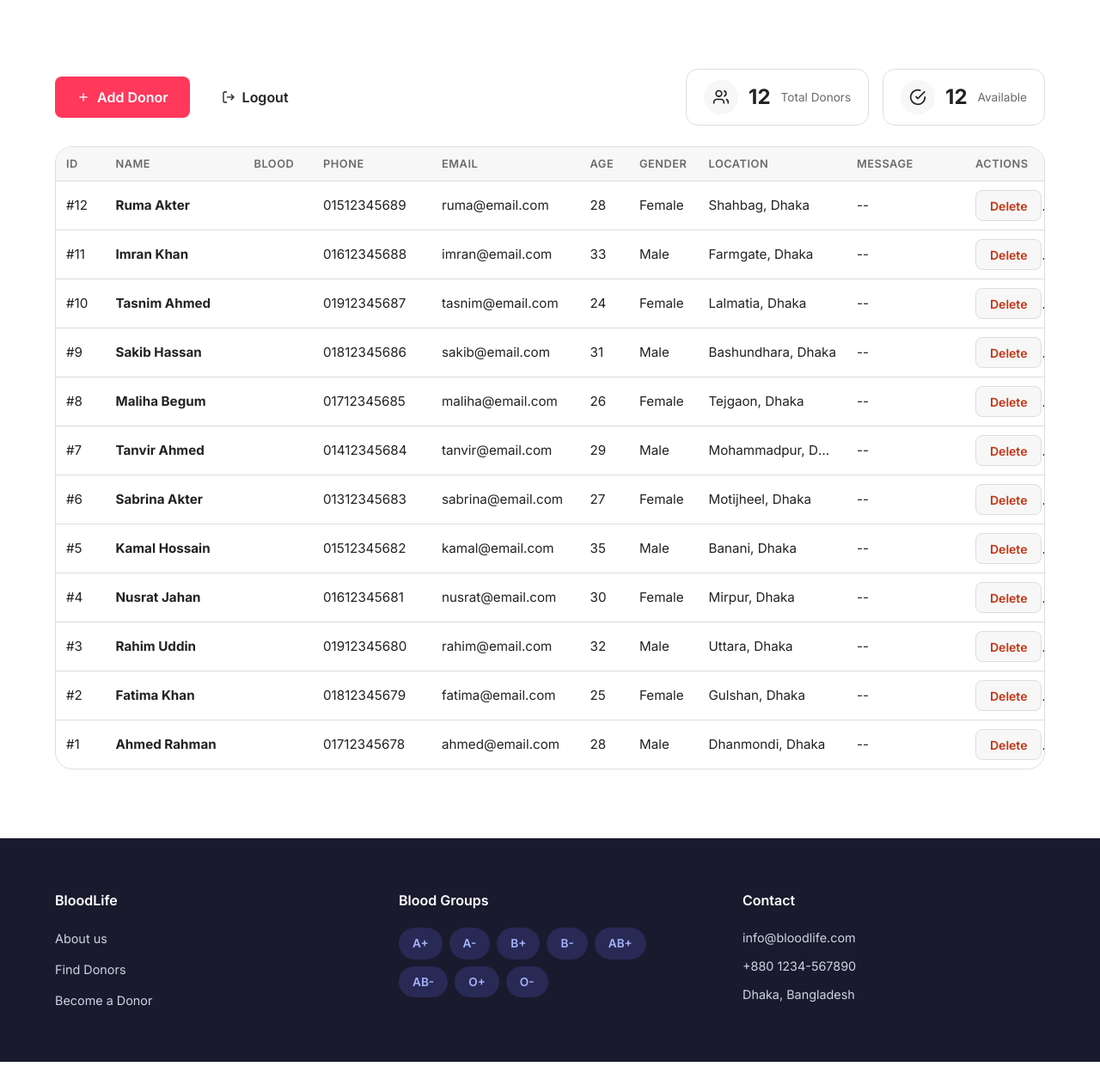
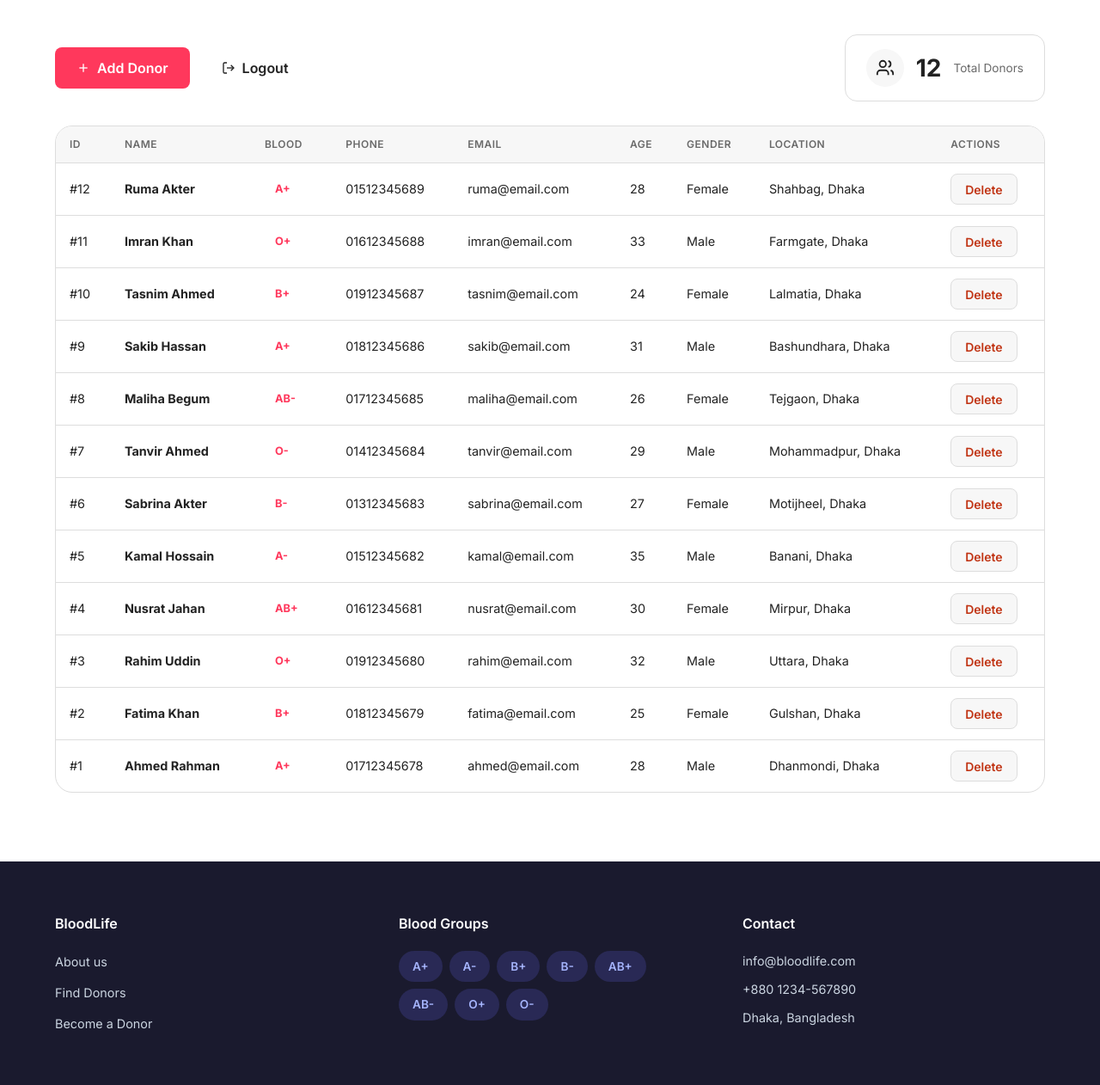
Before and after one commit to mushfiqk47/Blood-donation-management-system, a Flask app: page /admin/dashboard in a window 1280 px wide. Shown: the part 80-1342 px from the top of the page at 86% size. Before the commit the page ends 1315 px from the top, so only its background shows below. Run offline with Flask 3, Linux system fonts and the light colour scheme; the visitor is signed in with stand-in values (Sample User, id 1); data comes from the database, SQL or seed files in the repository; both versions use the stored data as it was before the commit.

Commit message:
Refactor donor registration and dashboard templates for improved structure and usability

```diff
--- a/app.py
+++ b/app.py
@@ -118,10 +118,10 @@ def api_add_donor():
     try:
         with conn.cursor() as cur:
             cur.execute(
-                "INSERT INTO donors (name, blood_group, phone, email, location, message, age, gender) VALUES (%s, %s, %s, %s, %s, %s, %s, %s)",
+                "INSERT INTO donors (name, blood_group, phone, email, location, age, gender) VALUES (%s, %s, %s, %s, %s, %s, %s)",
                 (data['name'], data['blood_group'], data['phone'],
                  data.get('email', ''), data['location'],
-                 data.get('message', ''), data.get('age'), data.get('gender', ''))
+                 data.get('age'), data.get('gender', ''))
             )
             conn.commit()
         return jsonify({'message': 'Donor registered successfully!', 'id': cur.lastrowid}), 201
--- a/static/style.css
+++ b/static/style.css
@@ -157,7 +157,8 @@ a { text-decoration: none; color: inherit; }
     border-radius: var(--radius-full);
     font-weight: 700;
     font-size: 0.8rem;
-    color: white;
+    color: var(--primary);
+    background: transparent;
 }
 
 /* HERO */
@@ -610,14 +625,14 @@ a { text-decoration: none; color: inherit; }
 .detail-actions .btn { flex: 1; }
 
 /* DASHBOARD */
-.dashboard-section { padding: 80px 0; }
+.dashboard-section { padding: 40px 0 80px; }
 
 .dashboard-top {
     display: flex;
     align-items: center;
     justify-content: space-between;
     gap: 24px;
-    margin-bottom: 24px;
+    margin-bottom: 28px;
 }
 
 .dashboard-actions { display: flex; gap: 12px; flex-shrink: 0; }
@@ -626,15 +641,15 @@ a { text-decoration: none; color: inherit; }
 .stat-inline {
     display: flex;
     align-items: center;
-    gap: 12px;
+    gap: 14px;
     background: var(--canvas);
     border: 1px solid var(--hairline);
     border-radius: var(--radius-md);
-    padding: 12px 20px;
+    padding: 16px 24px;
 }
 
 .stat-icon-inline {
-    width: 40px; height: 40px;
+    width: 44px; height: 44px;
     border-radius: 50%;
     background: var(--surface-soft);
     display: flex;
@@ -643,8 +658,8 @@ a { text-decoration: none; color: inherit; }
     flex-shrink: 0;
 }
 
-.stat-icon-inline svg { width: 20px; height: 20px; color: var(--ink); }
-.stat-number-inline { font-size: 1.5rem; font-weight: 700; color: var(--ink); line-height: 1; }
+.stat-icon-inline svg { width: 22px; height: 22px; color: var(--ink); }
+.stat-number-inline { font-size: 1.75rem; font-weight: 700; color: var(--ink); line-height: 1; }
 .stat-label-inline { font-size: 0.85rem; color: var(--muted); }
 
 .table-container {
@@ -654,25 +669,40 @@ a { text-decoration: none; color: inherit; }
     overflow: hidden;
 }
 
-.data-table { width: 100%; border-collapse: collapse; table-layout: fixed; }
+.table-scroll {
+    overflow-x: auto;
+    -webkit-overflow-scrolling: touch;
+}
+
+.table-scroll::-webkit-scrollbar { height: 6px; }
+.table-scroll::-webkit-scrollbar-track { background: var(--surface-soft); }
+.table-scroll::-webkit-scrollbar-thumb { background: var(--hairline); border-radius: 3px; }
+
+.data-table { width: 100%; border-collapse: collapse; }
 
 .data-table th,
-.data-table td { padding: 10px 12px; text-align: left; border-bottom: 1px solid var(--border); font-size: 0.85rem; white-space: nowrap; overflow: hidden; text-overflow: ellipsis; }
+.data-table td {
+    padding: 12px 16px;
+    text-align: left;
+    border-bottom: 1px solid var(--border);
+    font-size: 0.9rem;
+    white-space: nowrap;
+}
 
-.data-table colgroup .col-id { width: 5%; }
-.data-table colgroup .col-name { width: 14%; }
-.data-table colgroup .col-blood { width: 7%; }
-.data-table colgroup .col-phone { width: 12%; }
-.data-table colgroup .col-email { width: 15%; }
-.data-table colgroup .col-age { width: 5%; }
-.data-table colgroup .col-gender { width: 7%; }
-.data-table colgroup .col-location { width: 15%; }
-.data-table colgroup .col-msg { width: 12%; }
-.data-table colgroup .col-actions { width: 8%; }
+.data-table th {
+    background: var(--bg);
+    font-size: 0.75rem;
+    font-weight: 600;
+    color: var(--text-secondary);
+    text-transform: uppercase;
+    letter-spacing: 0.04em;
+    position: sticky;
+    top: 0;
+}
 
-.data-table th { background: var(--bg); font-size: 0.8rem; font-weight: 600; color: var(--text-secondary); text-transform: uppercase; letter-spacing: 0.04em; }
+.data-table tbody tr:hover { background: var(--surface-soft); }
 .data-table tbody tr:last-child td { border-bottom: none; }
-.data-table td { font-size: 0.95rem; }
+.data-table td { font-size: 0.9rem; }
 
 /* MODAL */
 .modal {
--- a/templates/dashboard.html
+++ b/templates/dashboard.html
@@ -23,30 +23,12 @@
                     <span class="stat-number-inline" id="dTotal">--</span>
                     <span class="stat-label-inline">Total Donors</span>
                 </div>
-                <div class="stat-inline">
-                    <div class="stat-icon-inline">
-                        <svg viewBox="0 0 24 24" fill="none" stroke="currentColor" stroke-width="2"><path d="M22 11.08V12a10 10 0 1 1-5.93-9.14"/><polyline points="22 4 12 14.01 9 11.01"/></svg>
-                    </div>
-                    <span class="stat-number-inline" id="dAvail">--</span>
-                    <span class="stat-label-inline">Available</span>
-                </div>
             </div>
         </div>
 
         <div class="table-container">
+            <div class="table-scroll">
                 <table class="data-table">
-                <colgroup>
-                    <col class="col-id">
-                    <col class="col-name">
-                    <col class="col-blood">
-                    <col class="col-phone">
-                    <col class="col-email">
-                    <col class="col-age">
-                    <col class="col-gender">
-                    <col class="col-location">
-                    <col class="col-msg">
-                    <col class="col-actions">
-                </colgroup>
                     <thead>
                         <tr>
                             <th scope="col">ID</th>
@@ -57,14 +39,14 @@
                             <th scope="col">Age</th>
                             <th scope="col">Gender</th>
                             <th scope="col">Location</th>
-                        <th scope="col">Message</th>
                             <th scope="col">Actions</th>
                         </tr>
                     </thead>
                     <tbody id="donorsBody">
-                    <tr><td colspan="10" class="loading">Loading...</td></tr>
+                        <tr><td colspan="9" class="loading">Loading...</td></tr>
                     </tbody>
                 </table>
+            </div>
         </div>
     </div>
 </section>
@@ -116,10 +98,6 @@
                         <option value="Other">Other</option>
                     </select>
                 </div>
-            </div>
-            <div class="form-group">
-                <label for="a_message">Message</label>
-                <textarea id="a_message" name="message"></textarea>
             </div>
             <div class="form-actions">
                 <button type="submit" class="btn btn-primary">Save</button>
@@ -178,17 +156,15 @@ addModal.addEventListener('keydown', function(e) {
 function loadDashboard() {
     fetch('/api/stats').then(function(r){return r.json()}).then(function(data) {
         document.getElementById('dTotal').textContent = data.total;
-        document.getElementById('dAvail').textContent = data.available;
     });
 
     fetch('/api/donors').then(function(r){return r.json()}).then(function(donors) {
         var body = document.getElementById('donorsBody');
         if (donors.length === 0) {
-            body.innerHTML = '<tr><td colspan="10" class="no-results">No donors yet.</td></tr>';
+            body.innerHTML = '<tr><td colspan="9" class="no-results">No donors yet.</td></tr>';
             return;
         }
         body.innerHTML = donors.map(function(d) {
-            var msg = d.message ? (d.message.length > 40 ? d.message.substring(0, 40) + '...' : d.message) : '--';
             return '<tr>' +
                 '<td>#' + d.id + '</td>' +
                 '<td><strong>' + d.name + '</strong></td>' +
@@ -198,7 +174,6 @@ function loadDashboard() {
                 '<td>' + (d.age || '--') + '</td>' +
                 '<td>' + (d.gender || '--') + '</td>' +
                 '<td>' + d.location + '</td>' +
-                '<td style="max-width:160px;overflow:hidden;text-overflow:ellipsis;white-space:nowrap" title="' + (d.message || '') + '">' + msg + '</td>' +
                 '<td><button onclick="deleteDonor(' + d.id + ')" class="btn btn-sm btn-danger-outline" aria-label="Delete ' + d.name + '">Delete</button></td>' +
             '</tr>';
         }).join('');
@@ -217,8 +192,7 @@ document.getElementById('addForm').addEventListener('submit', function(e) {
             location: document.getElementById('a_location').value,
             email: document.getElementById('a_email').value,
             age: document.getElementById('a_age').value ? parseInt(document.getElementById('a_age').value) : null,
-            gender: document.getElementById('a_gender').value,
-            message: document.getElementById('a_message').value
+            gender: document.getElementById('a_gender').value
         })
     }).then(function(r){return r.json()}).then(function() {
         closeModal();
```
Also changed, not shown: other parts of static/style.css (+24 -8 lines), database/init.sql (+13 -14 lines), templates/register.html (+21 -16 lines). Lines whose indentation alone changed are shown as unchanged.
